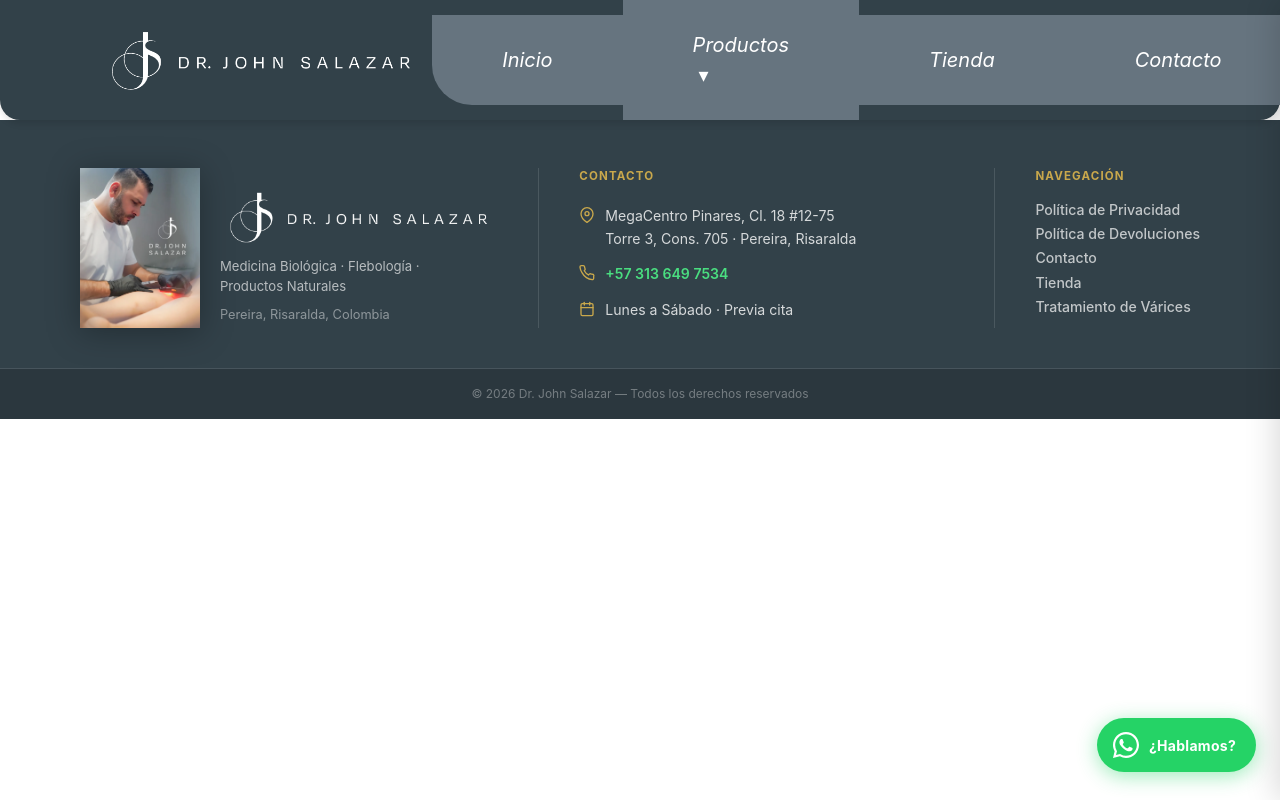
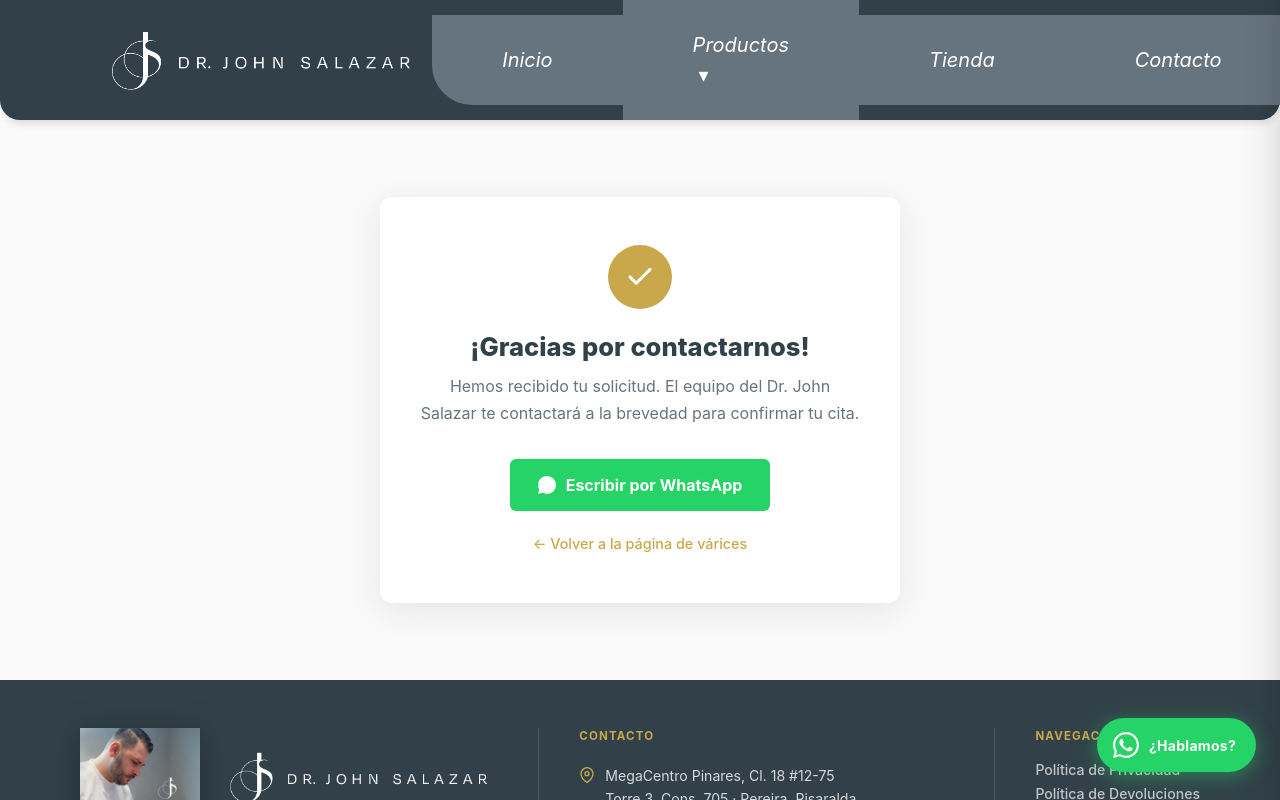
Before and after one commit to pabloDarkmoon24/Paginaweb-jhonsalazar, a React (Vite) app: page /gracias-varices in a window 1280 px wide. Shown: the top 800 px of the page. Built offline with nearby package versions, Linux system fonts and the light colour scheme; no server answers.

Commit message:
venas varices

```diff
--- a/src/App.jsx
+++ b/src/App.jsx
@@ -51,6 +51,7 @@ import PoliticaPrivacidad from './pages/pagina/PoliticaPrivacidad';
 import ScrollToTop from './components/common/ScrollToTop';
 import usePageTracking from './hooks/usePageTracking';
 import Varices from './pages/pagina/varices/Varices';
+import GraciasVarices from './pages/pagina/varices/GraciasVarices';
 import WhatsAppButton from './components/common/WhatsAppButton';
 
 // Determina el contexto del botón WhatsApp según la ruta actual
@@ -88,6 +89,7 @@ const AppContent = () => {
           <Route path="/politica-devoluciones" element={<PoliticaDevoluciones />} />
           <Route path="/politica-privacidad" element={<PoliticaPrivacidad />} />
           <Route path="/varices" element={<Varices />} />
+          <Route path="/gracias-varices" element={<GraciasVarices />} />
 
           {/* Admin login */}
           <Route path="/admin/login" element={<AdminLogin />} />
--- /dev/null
+++ b/src/pages/pagina/varices/GraciasVarices.jsx
@@ -0,0 +1,90 @@
+// GraciasVarices.jsx — Página de confirmación post-contacto para Google Ads
+import { useEffect } from 'react';
+import { Link } from 'react-router-dom';
+import { Helmet } from 'react-helmet-async';
+
+const WA_NUMBER = '573136497534';
+const WA_MSG    = encodeURIComponent('¡Hola Dr. John Salazar! Quiero agendar mi consulta para el tratamiento de várices.');
+const WA_LINK   = `https://wa.me/${WA_NUMBER}?text=${WA_MSG}`;
+
+export default function GraciasVarices() {
+  useEffect(() => {
+    window.scrollTo(0, 0);
+    if (window.gtag) {
+      window.gtag('event', 'conversion', { event_category: 'varices', event_label: 'gracias_varices' });
+    }
+    if (window.fbq) {
+      window.fbq('track', 'Lead', { content_name: 'Gracias Varices', content_category: 'varices' });
+    }
+  }, []);
+
+  return (
+    <>
+      <Helmet>
+        <title>Solicitud recibida — Dr. John Salazar</title>
+        <meta name="robots" content="noindex, nofollow" />
+      </Helmet>
+
+      <main style={{
+        minHeight: '70vh',
+        display: 'flex',
+        alignItems: 'center',
+        justifyContent: 'center',
+        padding: '60px 24px',
+        background: '#f9f9f9',
+      }}>
+        <div style={{
+          maxWidth: 520,
+          textAlign: 'center',
+          background: '#fff',
+          borderRadius: 12,
+          padding: '48px 40px',
+          boxShadow: '0 8px 32px rgba(0,0,0,0.08)',
+        }}>
+
+          {/* Icono check */}
+          <div style={{
+            width: 64, height: 64, borderRadius: '50%',
+            background: '#c9a84c', margin: '0 auto 24px',
+            display: 'flex', alignItems: 'center', justifyContent: 'center',
+          }}>
+            <svg width="30" height="30" viewBox="0 0 24 24" fill="none" stroke="#fff" strokeWidth="2.5" strokeLinecap="round" strokeLinejoin="round">
+              <polyline points="20 6 9 17 4 12"/>
+            </svg>
+          </div>
+
+          <h1 style={{ fontSize: '1.6rem', fontWeight: 800, color: '#324149', marginBottom: 12 }}>
+            ¡Gracias por contactarnos!
+          </h1>
+          <p style={{ color: '#66747f', lineHeight: 1.7, marginBottom: 32, fontSize: '1rem' }}>
+            Hemos recibido tu solicitud. El equipo del Dr. John Salazar te contactará
+            a la brevedad para confirmar tu cita.
+          </p>
+
+          <a
+            href={WA_LINK}
+            target="_blank"
+            rel="noopener noreferrer"
+            style={{
+              display: 'inline-flex', alignItems: 'center', gap: 10,
+              background: '#25d366', color: '#fff',
+              fontWeight: 700, fontSize: '1rem',
+              padding: '14px 28px', borderRadius: 6,
+              textDecoration: 'none', marginBottom: 20,
+            }}
+          >
+            <svg viewBox="0 0 32 32" fill="white" width="18" height="18">
+              <path d="M16 0C7.164 0 0 7.163 0 16c0 2.822.737 5.469 2.027 7.773L0 32l8.469-2.003A15.94 15.94 0 0016 32c8.837 0 16-7.163 16-16S24.837 0 16 0zm7.28 21.426c-.4-.2-2.364-1.165-2.729-1.299-.366-.133-.633-.2-.9.2-.266.4-1.032 1.299-1.265 1.565-.234.267-.467.3-.867.1-.4-.2-1.688-.622-3.215-1.982-1.188-1.059-1.99-2.367-2.222-2.767-.234-.4-.025-.617.175-.816.181-.179.4-.466.6-.699.2-.233.267-.4.4-.667.133-.266.067-.5-.033-.699-.1-.2-.9-2.167-1.232-2.966-.325-.78-.655-.674-.9-.686l-.767-.013c-.266 0-.699.1-1.065.5-.366.4-1.399 1.367-1.399 3.333s1.432 3.867 1.632 4.133c.2.267 2.82 4.3 6.832 6.033.955.412 1.7.658 2.28.843.958.305 1.83.262 2.52.159.768-.115 2.364-.967 2.697-1.9.333-.933.333-1.733.233-1.9-.099-.166-.366-.266-.766-.466z"/>
+            </svg>
+            Escribir por WhatsApp
+          </a>
+
+          <br />
+          <Link to="/varices" style={{ color: '#c9a84c', fontSize: '0.9rem', textDecoration: 'none' }}>
+            ← Volver a la página de várices
+          </Link>
+        </div>
+      </main>
+    </>
+  );
+}
```
